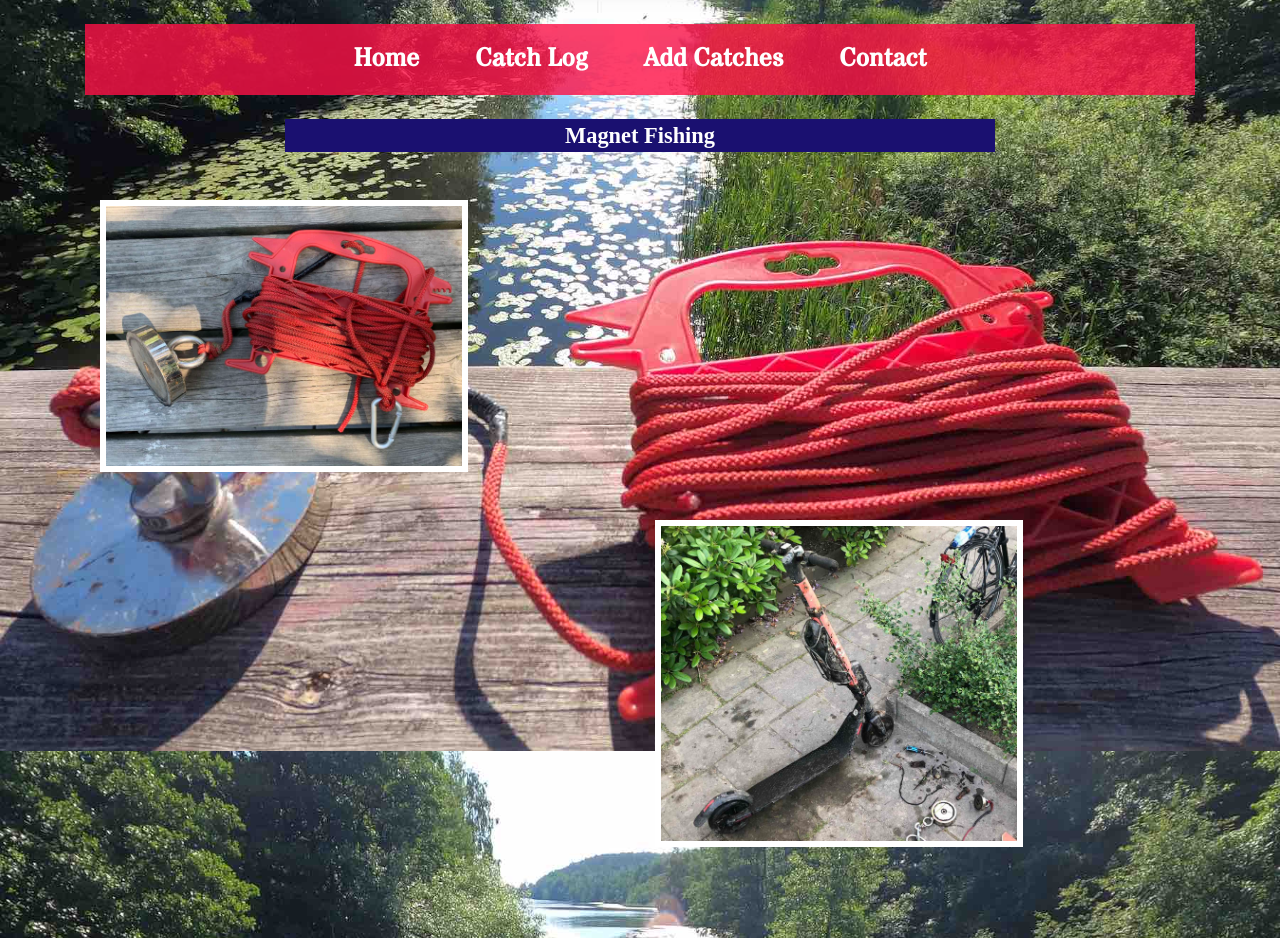
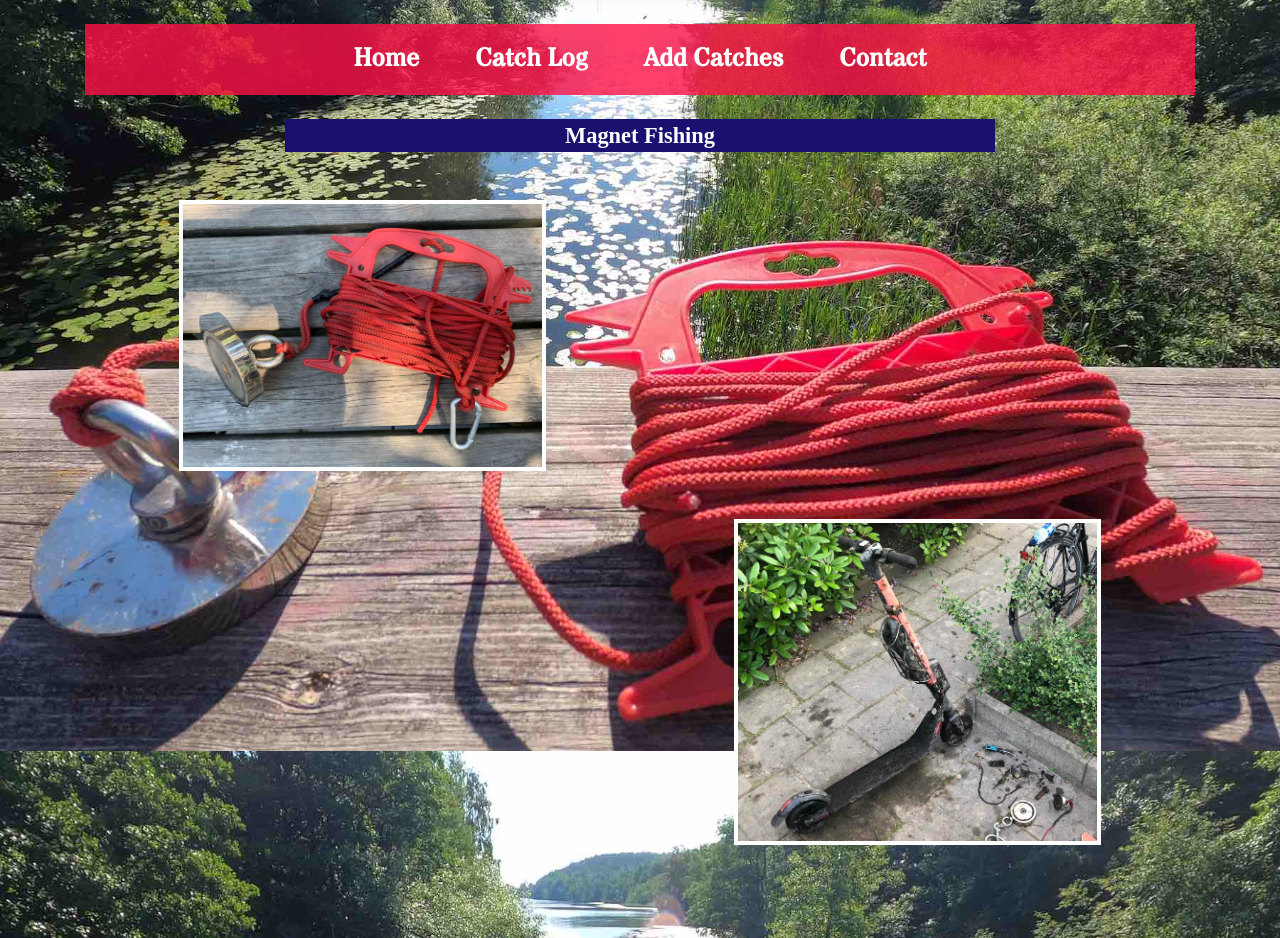
Before and after one commit to Bealby/magnet-fishing, a Flask app: page /home in a window 1280 px wide. Shown: the part 209-1147 px from the top of the page. Run offline with Flask 2, Linux system fonts and the light colour scheme; some libraries are stand-ins or nearby versions.

Commit message:
Centred images on home.html and thinned out border

```diff
--- a/static/css/style.css
+++ b/static/css/style.css
@@ -53,7 +53,7 @@ body {
 
 .home-images{
     width: 70%;
-    border: 0.4rem solid rgb(255, 255, 255, 1);
+    border: 0.3rem solid rgb(255, 255, 255, 1);
 }
 
 /* CATCH_LOG.HTML*/
--- a/templates/home.html
+++ b/templates/home.html
@@ -10,7 +10,7 @@
 
 <div class="container pt-5">
     <div class="row">
-        <div class="col-md-6 col-sm-12">
+        <div class="col-md-6 col-sm-12 text-center">
             <img src="static/images/magnet.jpg" class="home-images" alt="Fishing Magnet Potrait" />
         </div>
 
@@ -27,7 +27,7 @@
         <div class="col-md-6 col-sm-12">
             <p></p>
         </div>
-        <div class="col-md-6 col-sm-12">
+        <div class="col-md-6 col-sm-12 text-center">
             <img src="static/images/catches.jpg" class="home-images" alt="Jack and Ella Fairfield" />
         </div>
     </div>
```
